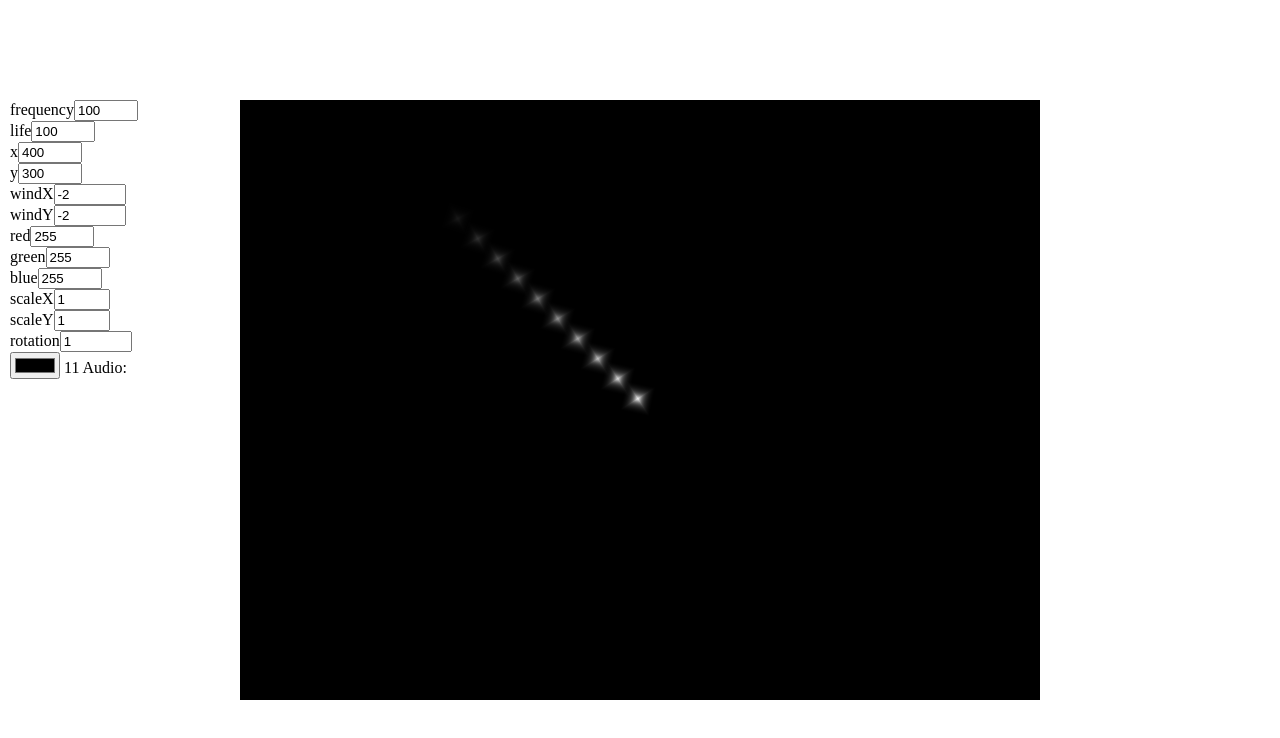
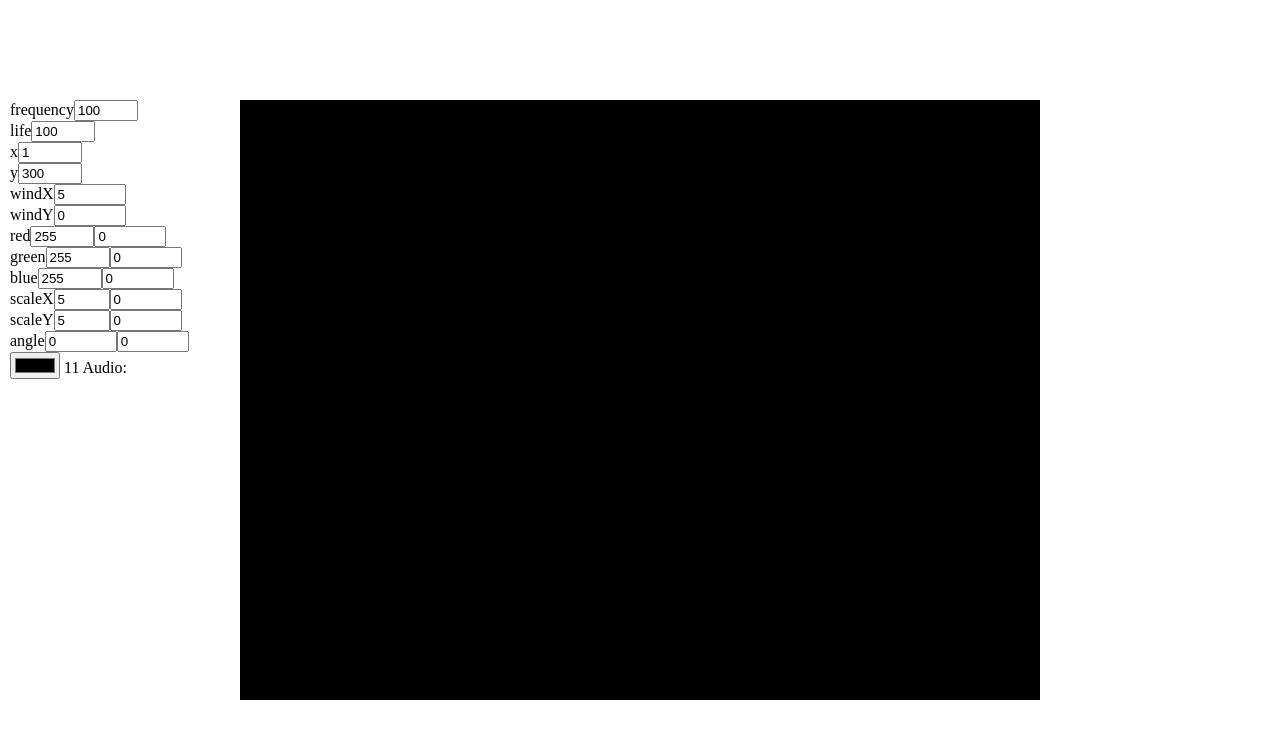
Before and after one commit to famedzeus/AVP, a Vue app: page / in a window 1280 px wide. Shown: the top 738 px of the page. Built offline with nearby package versions, Linux system fonts and the light colour scheme; no server answers.

Commit message:
Audio tenuation and colors

```diff
--- a/src/classes/Particle.js
+++ b/src/classes/Particle.js
@@ -1,9 +1,10 @@
 export class Particle {
 
-  constructor(objectKey, sceneInstance, emitterProps){
+  constructor(objectKey, sceneInstance, emitterProps, audioVolume){
     this.particle = sceneInstance.add.image(Number(emitterProps.x.value), Number(emitterProps.y.value), objectKey);
     this.objectKey = objectKey
     this.emitterProps = emitterProps
+    this.audioVolume = audioVolume
 
     this.life = emitterProps.life.value
     this.lifeCount = this.life
@@ -13,10 +14,19 @@ export class Particle {
       this.particle[key] = emitterProps.particleCreateProps[key].value
 
       // Exceptions
+
+      // Apply audio to color
+      // let rotation_v = audioVolume * Number(this.emitterProps.particleCreateProps.rotation.audioValue) || 1
+
+      let red_v = this.volumeFactor(audioVolume, 'red', 10, 255)
+      let green_v = this.volumeFactor(audioVolume, 'green', 10, 255)
+      let blue_v = this.volumeFactor(audioVolume, 'blue', 10, 255)
+
       // Color (tint)
-      let red = this.hexToDec('red')
-      let green = this.hexToDec('green')
-      let blue = this.hexToDec('blue')
+      let red = this.decToHex(Number(this.emitterProps.particleCreateProps['red'].value) + Math.floor(red_v))
+      let green = this.decToHex(Number(this.emitterProps.particleCreateProps['green'].value) + Math.floor(green_v))
+      let blue = this.decToHex(Number(this.emitterProps.particleCreateProps['blue'].value) + Math.floor(blue_v))
+
       let h = `0x${red}${green}${blue}`
       this.particle['tint'] = parseInt(h,16)
     })
@@ -24,20 +34,26 @@ export class Particle {
     this.dead = false
   }
 
-  update(){
+  update(audioVolume){
+
+    // audioVolume = audioVolume / 1000
 
     // Mandatory emitter effects
     this.particle.x += Number(this.emitterProps.windX.value)
     this.particle.y += Number(this.emitterProps.windY.value)
     this.particle.alpha = this.lifeCount/this.life
-    this.particle.rotation += Number(this.emitterProps.particleCreateProps.rotation.value/1000)
 
-    // this.particle.scaleY = Math.random()*10
-    // this.particle.scaleX = 2
-    // this.particle.setRotation(this.rotation)
-    // this.rotation+=0.1
-    // this.particle.tint = 0xff0000
-    // this.particle.setAlpha(0.3,0.7,0.4,1)
+    // Particle effects
+
+    // Rotation
+    let angle_v = this.volumeFactor(audioVolume, 'angle', 10)
+    this.particle.angle += Number(this.emitterProps.particleCreateProps.angle.value) * angle_v
+
+    // Scale
+    let scaleX_v = this.volumeFactor(audioVolume, 'scaleX', 10)
+    this.particle.scaleX = Number(this.emitterProps.particleCreateProps.scaleX.value) + scaleX_v
+    let scaleY_v = this.volumeFactor(audioVolume, 'scaleY', 10)
+    this.particle.scaleY = Number(this.emitterProps.particleCreateProps.scaleY.value) + scaleY_v
 
     // Mandatory life effect
     if(this.lifeCount <= 0 && !this.dead){
@@ -49,9 +65,19 @@ export class Particle {
 
   }
 
-  hexToDec(key){
-    let hex = Number(this.emitterProps.particleCreateProps[key].value).toString(16)
-    if(this.emitterProps.particleCreateProps[key].value < 10){
+  volumeFactor(audioVolume,prop, tenuation, clip){
+    let factor = audioVolume * Number(this.emitterProps.particleCreateProps[prop].audioValue)
+    factor = factor == 0 ? 1 : factor
+      // if(clip){
+      //   factor = factor > clip ? clip : factor
+      // }
+    return factor / tenuation
+  }
+
+  decToHex(v){
+    v = v > 255 ? 255 : v
+    let hex = v.toString(16)
+    if(v < 10){
       hex = "0"+hex
     }
     return hex
--- a/src/components/Emitter.vue
+++ b/src/components/Emitter.vue
@@ -7,7 +7,7 @@
       <input type="number" v-model="emitterProps.particleCreateProps.scaleY" min="0" max="20" /> -->
 
       <!-- Emitter propreties -->
-      <div v-for="(prop,key) in emitterProps" v-if="prop.value">
+      <div v-for="(prop,key) in emitterProps" v-if="prop.min">
         <label :for="key">{{key}}</label>
         <input :id="key"
             type="number"
@@ -26,6 +26,11 @@
               @change="emitterProps.particleCreateProps[key].change"
               :min="emitterProps.particleCreateProps[key].min"
               :max="emitterProps.particleCreateProps[key].max" />
+        <input :id="key"
+            type="number"
+            v-model="emitterProps.particleCreateProps[key].audioValue"
+              min="-100"
+              max="100" />
       </div>
       <input type="color" name="favcolor" @change="selectColor"/>
 
@@ -61,19 +66,19 @@ export default {
       audioShape:null,
 
       emitterProps:{
-        frequency:{value:100,min:1,max:100,change:()=>{this.changeFrequency()}},
+        frequency:{value:100,min:1,max:500,change:()=>{this.changeFrequency()}},
         life:{value:100,min:1,max:500,change:()=>{}},
-        x:{value:400,min:0,max:800,change:()=>{}},
+        x:{value:1,min:1,max:800,change:()=>{}},
         y:{value:300,min:1,max:600,change:()=>{}},
-        windX:{value:-2,min:-100,max:100,change:()=>{}},
-        windY:{value:-2,min:-100,max:100,change:()=>{}},
+        windX:{value:5,min:-100,audioValue:0,max:100,change:()=>{}},
+        windY:{value:0,min:-100,audioValue:0,max:100,change:()=>{}},
         particleCreateProps:{
-          red:{value:255,min:0,max:255,change:()=>{ }},
-          green:{value:255,min:0,max:255,change:()=>{}},
-          blue:{value:255,min:0,max:255,change:()=>{}},
-          scaleX:{value:1,min:1,max:30,change:()=>{}},
-          scaleY:{value:1,min:1,max:30,change:()=>{}},
-          rotation:{value:1,min:-360,max:360,change:()=>{}}
+          red:{value:255,min:0,max:255,audioValue:0,change:()=>{ }},
+          green:{value:255,min:0,max:255,audioValue:0,change:()=>{}},
+          blue:{value:255,min:0,max:255,audioValue:0,change:()=>{}},
+          scaleX:{value:5,min:1,max:30,audioValue:0,change:()=>{}},
+          scaleY:{value:5,min:1,max:30,audioValue:0,change:()=>{}},
+          angle:{value:0,min:-360,max:360,audioValue:0,change:()=>{}}
         }
       },
 
@@ -102,7 +107,7 @@ export default {
 
         this.audioVolume = this.audioShape.getAudioVolume()
 
-        this.particles.push(new Particle('star',this.sceneInstance,this.emitterProps))
+        this.particles.push(new Particle('star',this.sceneInstance,this.emitterProps,this.audioVolume))
 
         // remove dead particles
         this.particles = this.particles.filter(particle => {
@@ -114,7 +119,7 @@ export default {
       // Update active particles interval
       this.updateParticles = setInterval(() => {
         this.particles.forEach(particle => {
-          particle.update()
+          particle.update(this.audioVolume)
         })
       },10)
 
```
